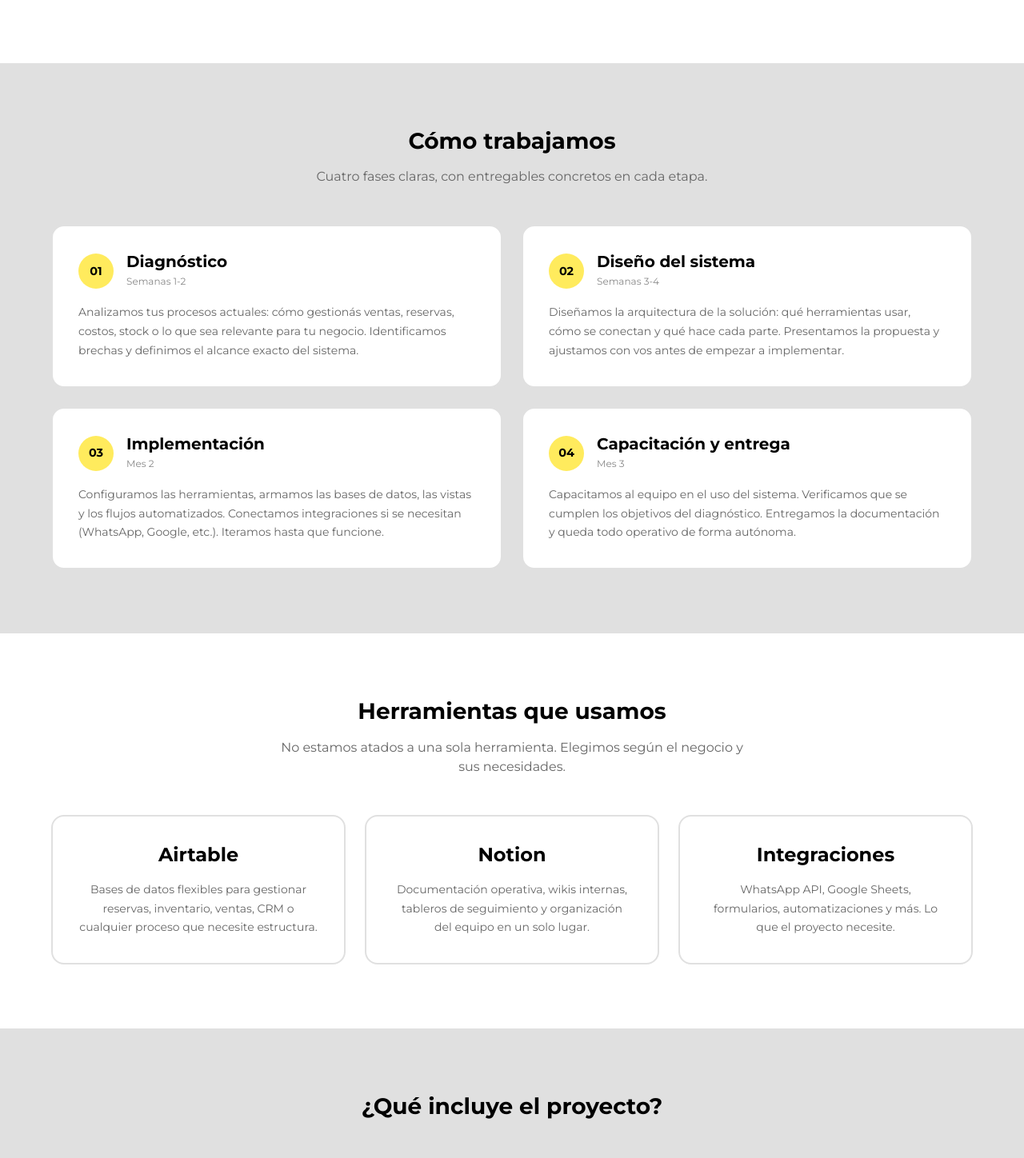
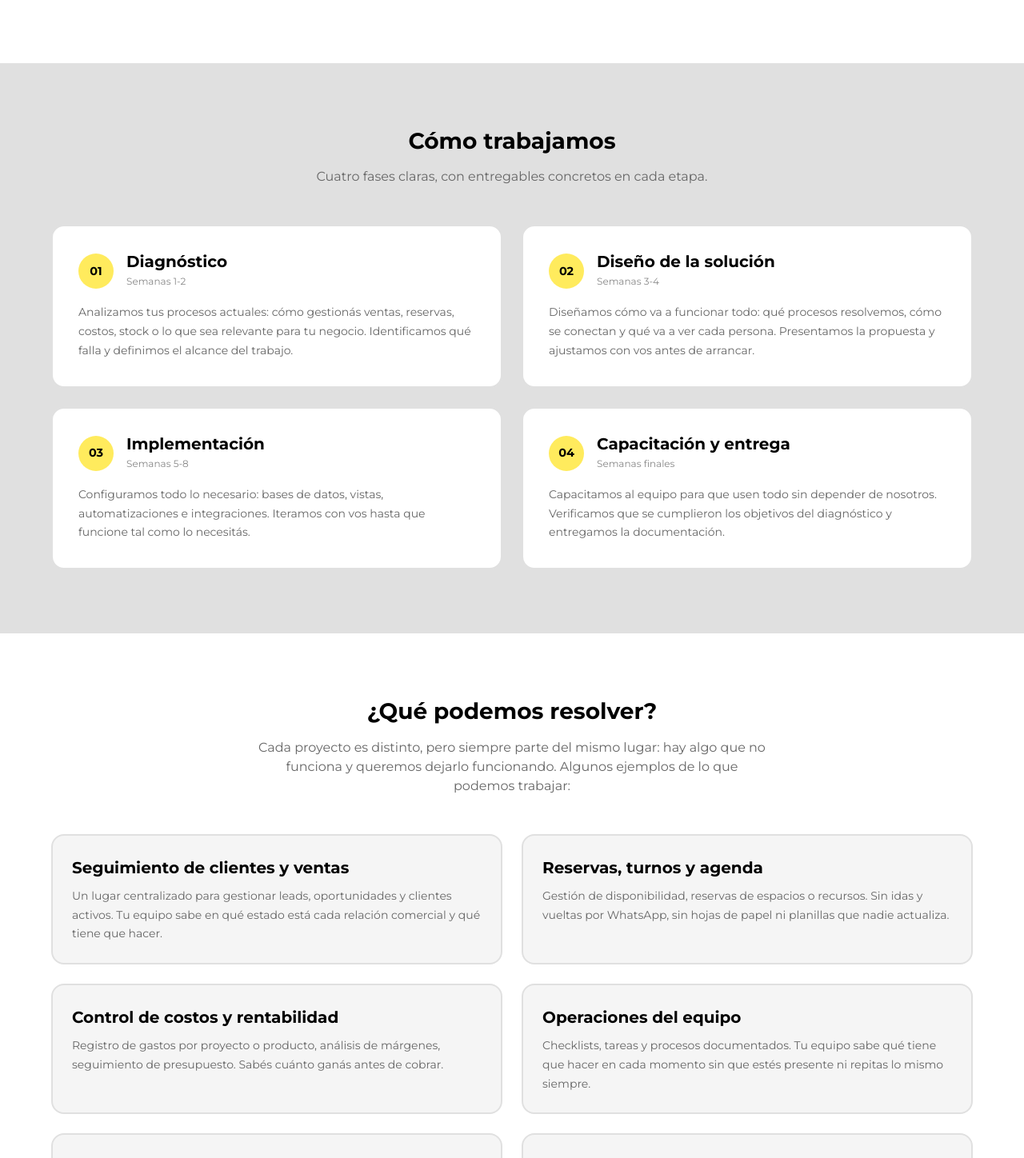
Before and after one commit to villalbamaximilianoariel-dot/prende-landing, a React (Vite) app: page /#/implementacion in a window 1280 px wide. Shown: the part 1331-2779 px from the top of the page at 80% size. Built offline with nearby package versions, Linux system fonts and the light colour scheme.

Commit message:
fix(implementacion): remove tool names, reframe copy, replace herramientas section with alcance, fix scroll-to-top, rename nav link

```diff
--- a/src/components/Header.tsx
+++ b/src/components/Header.tsx
@@ -125,7 +125,7 @@ const Header = () => {
                 },
               }}
             >
-              Implementación
+              Poné orden
             </Button>
 
             <Button
--- a/src/components/Servicios.tsx
+++ b/src/components/Servicios.tsx
@@ -321,25 +321,25 @@ const Servicios = () => {
                 mb: 0.5,
               }}
             >
-              Proyecto · 2-3 meses
+              Proyecto a medida
             </Typography>
             <Typography
               variant="h5"
               sx={{ color: '#FFFFFF', fontWeight: 700, mb: 1 }}
             >
-              ¿Necesitás un sistema a medida para tu negocio?
+              ¿Algo en tu negocio no funciona como debería?
             </Typography>
             <Typography
               variant="body2"
               sx={{ color: '#AAAAAA', lineHeight: 1.6, maxWidth: 520 }}
             >
-              Implementamos Airtable, Notion y las integraciones que necesitás para ordenar tu
-              operación. Sin desarrollos caros ni herramientas complicadas.
+              Analizamos el problema, diseñamos la solución y la ponemos en marcha.
+              En pocas semanas tu equipo opera solo, sin depender de vos.
             </Typography>
           </Box>
           <Box
             component="button"
-            onClick={() => navigate('/implementacion')}
+            onClick={() => handleServicioClick('/implementacion')}
             sx={{
               color: '#FFEB5D',
               border: '2px solid #FFEB5D',
--- a/src/pages/Implementacion.tsx
+++ b/src/pages/Implementacion.tsx
@@ -31,40 +31,91 @@ const Implementacion = () => {
       titulo: 'Diagnóstico',
       duracion: 'Semanas 1-2',
       descripcion:
-        'Analizamos tus procesos actuales: cómo gestionás ventas, reservas, costos, stock o lo que sea relevante para tu negocio. Identificamos brechas y definimos el alcance exacto del sistema.',
+        'Analizamos tus procesos actuales: cómo gestionás ventas, reservas, costos, stock o lo que sea relevante para tu negocio. Identificamos qué falla y definimos el alcance del trabajo.',
     },
     {
       numero: '02',
-      titulo: 'Diseño del sistema',
+      titulo: 'Diseño de la solución',
       duracion: 'Semanas 3-4',
       descripcion:
-        'Diseñamos la arquitectura de la solución: qué herramientas usar, cómo se conectan y qué hace cada parte. Presentamos la propuesta y ajustamos con vos antes de empezar a implementar.',
+        'Diseñamos cómo va a funcionar todo: qué procesos resolvemos, cómo se conectan y qué va a ver cada persona. Presentamos la propuesta y ajustamos con vos antes de arrancar.',
     },
     {
       numero: '03',
       titulo: 'Implementación',
-      duracion: 'Mes 2',
+      duracion: 'Semanas 5-8',
       descripcion:
-        'Configuramos las herramientas, armamos las bases de datos, las vistas y los flujos automatizados. Conectamos integraciones si se necesitan (WhatsApp, Google, etc.). Iteramos hasta que funcione.',
+        'Configuramos todo lo necesario: bases de datos, vistas, automatizaciones e integraciones. Iteramos con vos hasta que funcione tal como lo necesitás.',
     },
     {
       numero: '04',
       titulo: 'Capacitación y entrega',
-      duracion: 'Mes 3',
+      duracion: 'Semanas finales',
       descripcion:
-        'Capacitamos al equipo en el uso del sistema. Verificamos que se cumplen los objetivos del diagnóstico. Entregamos la documentación y queda todo operativo de forma autónoma.',
+        'Capacitamos al equipo para que usen todo sin depender de nosotros. Verificamos que se cumplieron los objetivos del diagnóstico y entregamos la documentación.',
     },
   ];
 
   const incluye = [
     'Relevamiento y análisis de procesos',
-    'Diseño de arquitectura del sistema',
-    'Configuración de Airtable y/o Notion',
-    'Integraciones con herramientas externas',
+    'Diseño de la solución a medida',
+    'Configuración e implementación completa',
+    'Integraciones con otras herramientas',
     'Documentación de uso y procesos',
     'Capacitación del equipo',
     'Verificación de objetivos al cierre',
     'Soporte durante todo el proyecto',
+  ];
+
+  const alcance = [
+    {
+      titulo: 'Seguimiento de clientes y ventas',
+      descripcion:
+        'Un lugar centralizado para gestionar leads, oportunidades y clientes activos. Tu equipo sabe en qué estado está cada relación comercial y qué tiene que hacer.',
+    },
+    {
+      titulo: 'Reservas, turnos y agenda',
+      descripcion:
+        'Gestión de disponibilidad, reservas de espacios o recursos. Sin idas y vueltas por WhatsApp, sin hojas de papel ni planillas que nadie actualiza.',
+    },
+    {
+      titulo: 'Control de costos y rentabilidad',
+      descripcion:
+        'Registro de gastos por proyecto o producto, análisis de márgenes, seguimiento de presupuesto. Sabés cuánto ganás antes de cobrar.',
+    },
+    {
+      titulo: 'Operaciones del equipo',
+      descripcion:
+        'Checklists, tareas y procesos documentados. Tu equipo sabe qué tiene que hacer en cada momento sin que estés presente ni repitas lo mismo siempre.',
+    },
+    {
+      titulo: 'Stock e inventario',
+      descripcion:
+        'Seguimiento de materiales, insumos o productos. Alertas de reposición y consumos por trabajo o período. Dejás de perder plata por desorden.',
+    },
+    {
+      titulo: 'Reportes y tableros de control',
+      descripcion:
+        'Resúmenes automáticos de lo que más importa: ventas, rentabilidad, estado de proyectos. Sin armar planillas a mano ni buscar datos en mil lugares.',
+    },
+  ];
+
+  const modalidades = [
+    {
+      titulo: 'Módulo puntual',
+      descripcion:
+        'Resolvemos un problema específico en pocas semanas. Ideal si ya sabés qué falla y querés atacarlo rápido.',
+    },
+    {
+      titulo: 'Proyecto integral',
+      descripcion:
+        'Ordenamos varios procesos en simultáneo o por etapas. Cada módulo se conecta con el siguiente para que todo funcione como un solo flujo.',
+    },
+    {
+      titulo: 'Con seguimiento',
+      descripcion:
+        'Además de implementar, nos quedamos acompañando por un período. Para los proyectos que necesitan ajustes en movimiento.',
+    },
   ];
 
   const paraQuien = [
@@ -90,23 +141,7 @@ const Implementacion = () => {
     },
   ];
 
-  const herramientas = [
-    {
-      nombre: 'Airtable',
-      descripcion:
-        'Bases de datos flexibles para gestionar reservas, inventario, ventas, CRM o cualquier proceso que necesite estructura.',
-    },
-    {
-      nombre: 'Notion',
-      descripcion:
-        'Documentación operativa, wikis internas, tableros de seguimiento y organización del equipo en un solo lugar.',
-    },
-    {
-      nombre: 'Integraciones',
-      descripcion:
-        'WhatsApp API, Google Sheets, formularios, automatizaciones y más. Lo que el proyecto necesite.',
-    },
-  ];
+
 
   return (
     <Box sx={{ bgcolor: '#FFFFFF' }}>
@@ -139,7 +174,7 @@ const Implementacion = () => {
 
           <Box sx={{ maxWidth: 720 }}>
             <Chip
-              label="Proyecto · 2-3 meses · Airtable + Notion"
+              label="Consultoría operativa · A medida"
               sx={{ bgcolor: '#FFEB5D', color: '#000000', fontWeight: 600, mb: 2 }}
             />
             <Typography
@@ -153,12 +188,12 @@ const Implementacion = () => {
               variant="h5"
               sx={{ mb: 3, color: '#F5F5F5', fontWeight: 300, lineHeight: 1.6 }}
             >
-              Organizamos la operación de tu negocio con herramientas digitales accesibles: Airtable,
-              Notion y las integraciones que necesitás. Sin sistemas caros ni desarrollos a medida.
+              Analizamos lo que no funciona en tu negocio y lo resolvemos de forma práctica.
+              Sin IT complicada, sin proyectos que no terminan, sin depender de nadie.
             </Typography>
             <Typography variant="body1" sx={{ color: '#CCCCCC', mb: 5, lineHeight: 1.8 }}>
-              En 2-3 meses diseñamos e implementamos un sistema hecho para tu negocio específico. Al
-              terminar, tu equipo opera solo — sin depender de nosotros.
+              Cada proyecto empieza con un diagnóstico real. Diseñamos la solución, la ponemos en
+              marcha y capacitamos a tu equipo para que todo funcione solo — en pocas semanas.
             </Typography>
             <Button
               variant="contained"
@@ -295,52 +330,98 @@ const Implementacion = () => {
         </Container>
       </Box>
 
-      {/* Herramientas */}
+      {/* Alcance: qué podemos resolver */}
       <Container maxWidth="lg" sx={{ py: { xs: 6, md: 10 } }}>
         <Typography
           variant="h4"
           sx={{ fontWeight: 700, mb: 2, textAlign: 'center', fontSize: { xs: '1.5rem', md: '1.75rem' } }}
         >
-          Herramientas que usamos
+          ¿Qué podemos resolver?
         </Typography>
         <Typography
           variant="body1"
-          sx={{ color: '#666', textAlign: 'center', mb: 6, maxWidth: 600, mx: 'auto' }}
+          sx={{ color: '#666', textAlign: 'center', mb: 6, maxWidth: 640, mx: 'auto' }}
         >
-          No estamos atados a una sola herramienta. Elegimos según el negocio y sus necesidades.
+          Cada proyecto es distinto, pero siempre parte del mismo lugar: hay algo que no funciona y
+          queremos dejarlo funcionando. Algunos ejemplos de lo que podemos trabajar:
         </Typography>
         <Box
           sx={{
             display: 'grid',
-            gridTemplateColumns: { xs: '1fr', sm: 'repeat(3, 1fr)' },
+            gridTemplateColumns: { xs: '1fr', md: 'repeat(2, 1fr)' },
             gap: 3,
           }}
         >
-          {herramientas.map((tool) => (
+          {alcance.map((item) => (
             <Paper
-              key={tool.nombre}
+              key={item.titulo}
               elevation={0}
               sx={{
-                p: 4,
-                textAlign: 'center',
+                p: 3,
+                bgcolor: '#F5F5F5',
                 border: '2px solid #E0E0E0',
                 borderRadius: 2,
                 transition: 'all 0.3s',
                 '&:hover': {
                   borderColor: '#FFEB5D',
+                  transform: 'translateY(-4px)',
+                  bgcolor: '#FFFFFF',
                   boxShadow: '0 8px 24px rgba(0,0,0,0.1)',
-                  transform: 'translateY(-4px)',
                 },
               }}
             >
-              <Typography variant="h5" sx={{ fontWeight: 700, mb: 2 }}>
-                {tool.nombre}
+              <Typography variant="h6" sx={{ fontWeight: 700, mb: 1 }}>
+                {item.titulo}
               </Typography>
               <Typography variant="body2" sx={{ color: '#666', lineHeight: 1.7 }}>
-                {tool.descripcion}
+                {item.descripcion}
               </Typography>
             </Paper>
           ))}
+        </Box>
+
+        {/* Modalidades */}
+        <Box sx={{ mt: 6 }}>
+          <Typography
+            variant="h5"
+            sx={{ fontWeight: 700, mb: 1, textAlign: 'center' }}
+          >
+            ¿Cómo se estructura el trabajo?
+          </Typography>
+          <Typography
+            variant="body2"
+            sx={{ color: '#666', textAlign: 'center', mb: 4, maxWidth: 560, mx: 'auto' }}
+          >
+            Cada proyecto puede tomar distintas formas según lo que necesitás.
+          </Typography>
+          <Box
+            sx={{
+              display: 'grid',
+              gridTemplateColumns: { xs: '1fr', sm: 'repeat(3, 1fr)' },
+              gap: 3,
+            }}
+          >
+            {modalidades.map((m) => (
+              <Paper
+                key={m.titulo}
+                elevation={0}
+                sx={{
+                  p: 4,
+                  textAlign: 'center',
+                  border: '2px solid #000000',
+                  borderRadius: 2,
+                  bgcolor: '#FFFFFF',
+                }}
+              >
+                <Typography variant="h6" sx={{ fontWeight: 700, mb: 1.5 }}>
+                  {m.titulo}
+                </Typography>
+                <Typography variant="body2" sx={{ color: '#666', lineHeight: 1.7 }}>
+                  {m.descripcion}
+                </Typography>
+              </Paper>
+            ))}
+          </Box>
         </Box>
       </Container>
 
```
